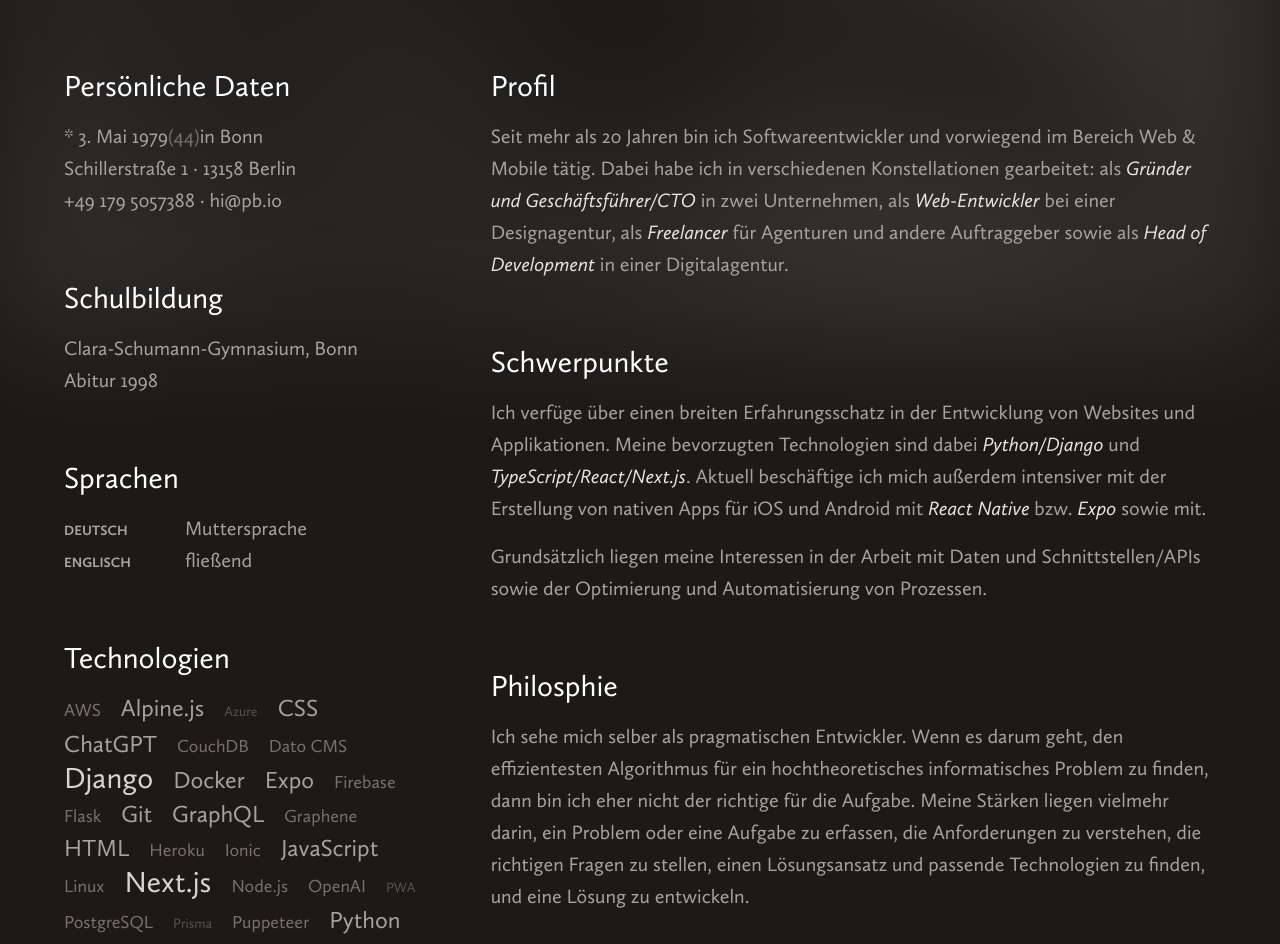
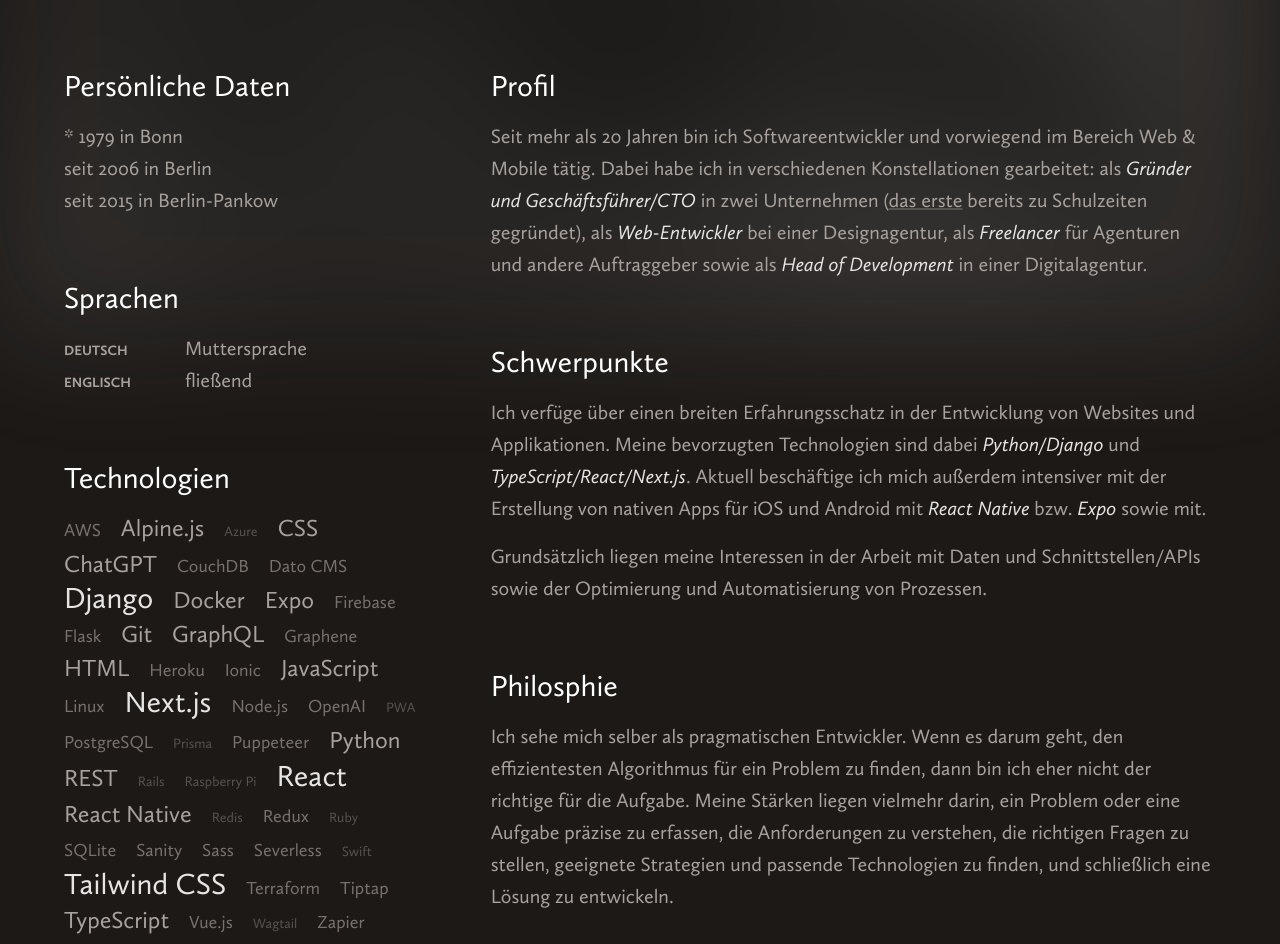
Before and after one commit to philippbosch/pb.io, a Next.js app: page /cv in a window 1280 px wide. Shown: the part 460-1404 px from the top of the page. Built offline with nearby package versions, Linux system fonts and the light colour scheme; what tailwindcss-hyphens would draw is missing.

Commit message:
copy changes; A component

```diff
--- /dev/null
+++ b/components/A.tsx
@@ -0,0 +1,14 @@
+interface AProps extends React.HTMLProps<HTMLAnchorElement> {
+  children: React.ReactNode;
+}
+
+const A = ({ children, ...props }: AProps) => (
+  <a
+    className="underline decoration-gray-600 hover:text-white hover:decoration-white transition-all"
+    {...props}
+  >
+    {children}
+  </a>
+);
+
+export default A;
--- a/components/Job.tsx
+++ b/components/Job.tsx
@@ -1,3 +1,4 @@
+import A from './A';
 import H2 from './H2';
 import H3 from './H3';
 import P from './P';
@@ -42,10 +43,7 @@
           {jobTitle}{' '}
           {url ? (
             <>
-              &middot;{' '}
-              <a href={url} className="hover:underline hover:text-white">
-                {new URL(url).host}
-              </a>
+              &middot; <A href={url}>{new URL(url).host}</A>
             </>
           ) : null}
         </P>
--- a/pages/cv.tsx
+++ b/pages/cv.tsx
@@ -11,6 +11,7 @@
 import type { Skill } from '../types/skill';
 import P from '../components/P';
 import Section from '../components/Section';
+import A from '../components/A';
 
 const CV: NextPage = () => {
   return (
@@ -37,24 +38,12 @@
         <Section>
           <H1>Persönliche Daten</H1>
           <P>
-            * 3. Mai 1979
-            <span className="text-gray-500">
-              ({differenceInYears(Date.now(), new Date('1979-05-03T13:34:00'))})
-            </span>
-             in Bonn
+            * 1979 in Bonn
             <br />
-            Schillerstraße 1 · 13158 Berlin
+            seit 2006 in Berlin
             <br />
-            <a href="tel:+491795057388">+49 179 5057388</a> ·{' '}
-            <a href="mailto:hi@pb.io">hi@pb.io</a>
-          </P>
-        </Section>
-        <Section>
-          <H1>Schulbildung</H1>
-          <P>
-            Clara-Schumann-Gymnasium, Bonn
+            seit 2015 in Berlin-Pankow
             <br />
-            Abitur 1998
           </P>
         </Section>
         <Section>
@@ -81,7 +70,7 @@
                       'text-sm text-gray-600': t.level === 1,
                       'text-lg text-gray-500': t.level === 2,
                       'text-2xl text-gray-400': t.level === 3,
-                      'text-3xl text-gray-300': t.level === 4,
+                      'text-3xl text-gray-200': t.level === 4,
                     },
                     'print:text-black'
                   )}
@@ -99,10 +88,12 @@
             Seit mehr als 20 Jahren bin ich Softwareentwickler und vorwiegend im
             Bereich Web &amp; Mobile tätig. Dabei habe ich in verschiedenen
             Konstellationen gearbeitet: als{' '}
-            <em>Gründer und Geschäftsführer/CTO</em> in zwei Unternehmen, als{' '}
-            <em>Web-Entwickler</em> bei einer Designagentur, als{' '}
-            <em>Freelancer</em> für Agenturen und andere Auftraggeber sowie als{' '}
-            <em>Head of Development</em> in einer Digitalagentur.
+            <em>Gründer und Geschäftsführer/CTO</em> in zwei Unternehmen (
+            <A href="https://www.webfactory.de/">das erste</A> bereits zu
+            Schulzeiten gegründet), als <em>Web-Entwickler</em> bei einer
+            Designagentur, als <em>Freelancer</em> für Agenturen und andere
+            Auftraggeber sowie als <em>Head of Development</em> in einer
+            Digitalagentur.
           </P>
         </Section>
         <Section>
@@ -125,12 +116,12 @@
           <H1>Philosphie</H1>
           <P>
             Ich sehe mich selber als pragmatischen Entwickler. Wenn es darum
-            geht, den effizientesten Algorithmus für ein hochtheoretisches
-            informatisches Problem zu finden, dann bin ich eher nicht der
-            richtige für die Aufgabe. Meine Stärken liegen vielmehr darin, ein
-            Problem oder eine Aufgabe zu erfassen, die Anforderungen zu
-            verstehen, die richtigen Fragen zu stellen, einen Lösungsansatz und
-            passende Technologien zu finden, und eine Lösung zu entwickeln.
+            geht, den effizientesten Algorithmus für ein Problem zu finden, dann
+            bin ich eher nicht der richtige für die Aufgabe. Meine Stärken
+            liegen vielmehr darin, ein Problem oder eine Aufgabe präzise zu
+            erfassen, die Anforderungen zu verstehen, die richtigen Fragen zu
+            stellen, geeignete Strategien und passende Technologien zu finden,
+            und schließlich eine Lösung zu entwickeln.
           </P>
         </Section>
         <Section>
@@ -197,7 +188,7 @@
               jobTitle="Gründer &amp; Geschäftsführer/CTO"
               url="https://www.paeljo.de/"
               focus="Entwicklung und Vertrieb von WEG+, einer Softwarelösung für Wohnungseigentümergemeinschaften (WEG). "
-              technologies="Python/Django, PostgreSQL, JavaScript, AlpineJS, React, Next.js, Ionic Framework, GraphQL, Tailwind CSS, Heroku, AWS, etc."
+              technologies="Python/Django, PostgreSQL, Django REST Framework, JavaScript, AlpineJS, React, Next.js, Ionic Framework, React Native, GraphQL, Tailwind CSS, Heroku, AWS, etc."
             />
             <Job
               yearFrom={2023}
@@ -207,7 +198,7 @@
               jobTitle="Senior Full-Stack Developer"
               url="https://www.selfmade-energy.com/"
               focus="Weiterentwicklung der Vergleichsplattform für Solaranlagen und Wärmepumpen"
-              technologies="Django, Next.js, Tailwind CSS, AWS, Docker, Terraform"
+              technologies="Python/Django, Django REST Framework, TypeScript, Next.js, Tailwind CSS, AWS, Docker, Terraform"
             />
           </div>
         </Section>
@@ -236,6 +227,15 @@
             />
           </div>
         </Section>
+        <Section>
+          <H1>Persönliches</H1>
+          <P>
+            Ich lebe mit Frau, Kind und Katze im Norden von Berlin. Abseits des
+            Computers bin ich gerne in der Küche, meiner kleinen Holzwerkstatt
+            oder der Brandenburger Natur. Ich bin seit über 15 Jahren Vegetarier
+            und habe ein laut meiner Tochter übertriebenes Faible für Käse.
+          </P>
+        </Section>
       </main>
     </Layout>
   );
```
